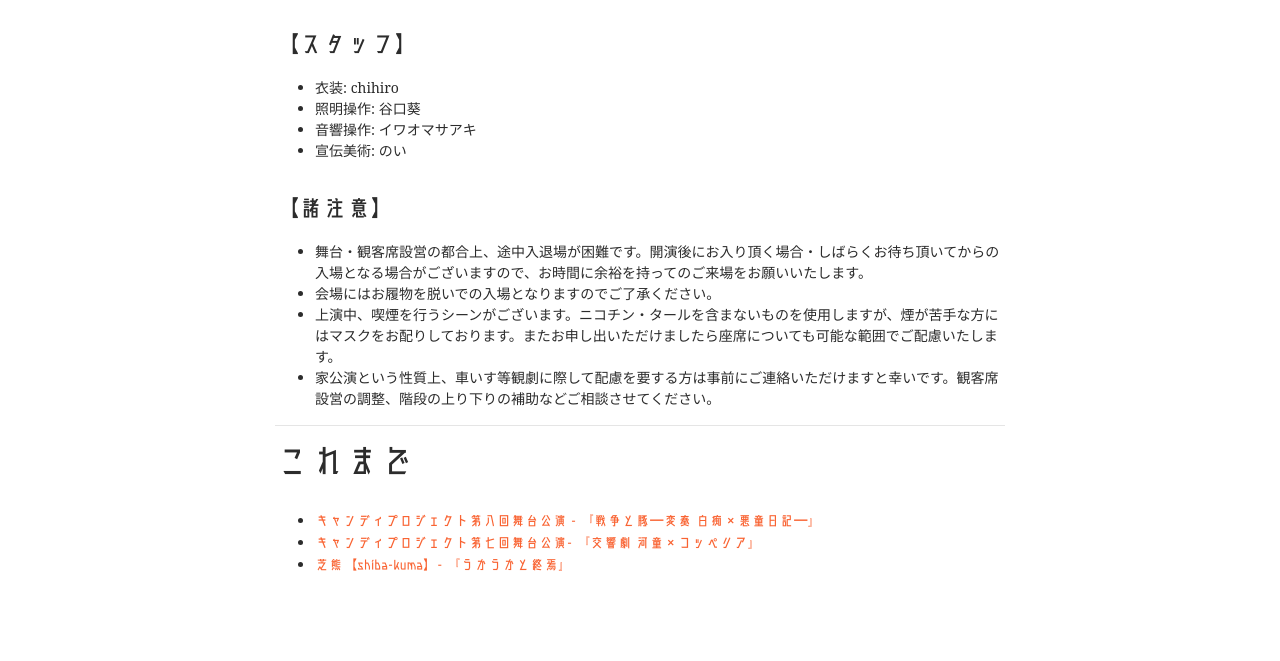
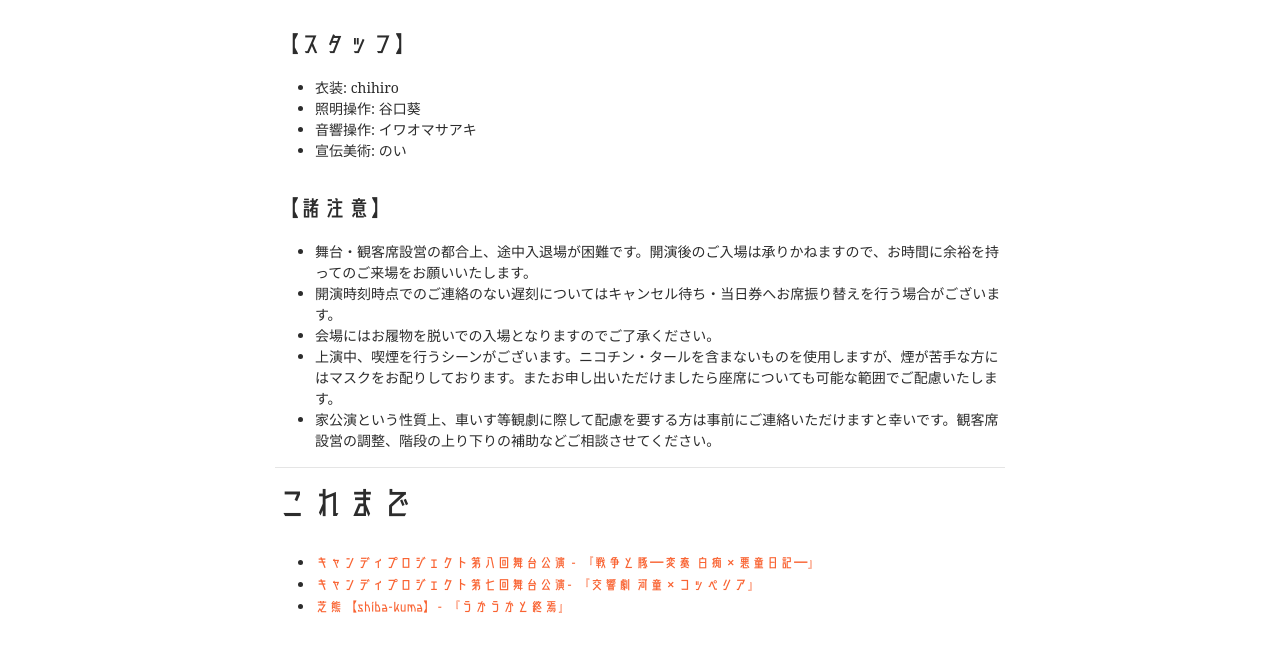
Before and after one commit to ngmsh/ngmsh.github.io, a plain HTML site: page next/index.html in a window 1280 px wide. Shown: the part 2381-3042 px from the top of the page. Drawn offline with nearby package versions, Linux system fonts and the light colour scheme; some packages are replaced by stand-ins of ours.

Commit message:
publish by circleci

```diff
--- a/next/index.html
+++ b/next/index.html
@@ -225,10 +225,11 @@
 <li>宣伝美術: のい</li>
 </ul>
 
-<h4 id="諸注意">【諸注意】</h4>
+<h4 id="caution"> 【諸注意】</h4>
 
 <ul>
-<li>舞台・観客席設営の都合上、途中入退場が困難です。開演後にお入り頂く場合・しばらくお待ち頂いてからの入場となる場合がございますので、お時間に余裕を持ってのご来場をお願いいたします。</li>
+<li>舞台・観客席設営の都合上、途中入退場が困難です。開演後のご入場は承りかねますので、お時間に余裕を持ってのご来場をお願いいたします。</li>
+<li>開演時刻時点でのご連絡のない遅刻についてはキャンセル待ち・当日券へお席振り替えを行う場合がございます。</li>
 <li>会場にはお履物を脱いでの入場となりますのでご了承ください。</li>
 <li>上演中、喫煙を行うシーンがございます。ニコチン・タールを含まないものを使用しますが、煙が苦手な方にはマスクをお配りしております。またお申し出いただけましたら座席についても可能な範囲でご配慮いたします。</li>
 <li>家公演という性質上、車いす等観劇に際して配慮を要する方は事前にご連絡いただけますと幸いです。観客席設営の調整、階段の上り下りの補助などご相談させてください。</li>
```
